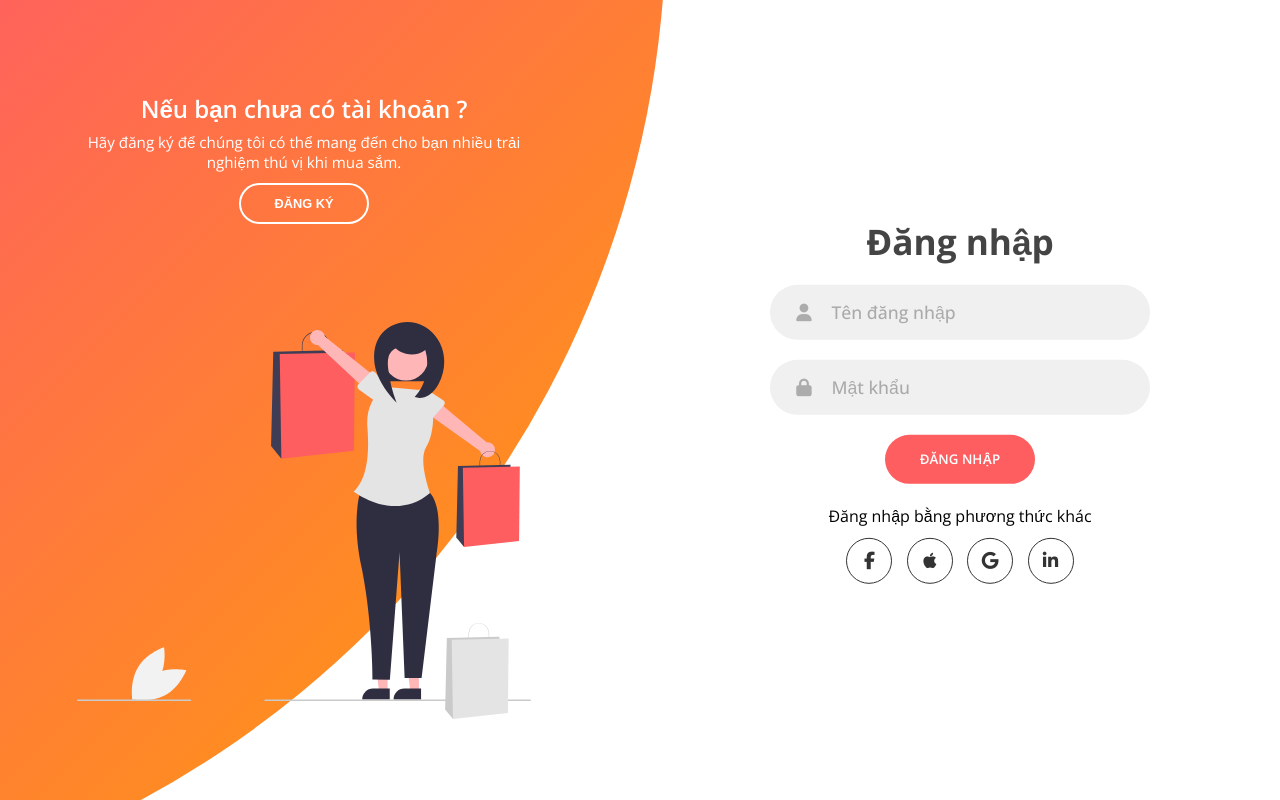
After one commit to bleseneralexander/ecommerce, a PHP site: page /modules_client/header/loginForm.php in a window 1280 px wide. The commit adds this page. Run offline with PHP 8.4, Linux system fonts and the light colour scheme; some libraries are stand-ins or nearby versions.

Commit message:
create login for client

```diff
--- a/index.php
+++ b/index.php
@@ -14,12 +14,11 @@
 
 
     <?php
-        include './admin/modules_admin/config.php';
         session_start();
         // session_destroy();
         if(!isset($_SESSION['login'])){
             include './modules_client/header_login.php';
-        }else{
+        } else {
             include './modules_client/header_loggedin.php';
         }
 
--- /dev/null
+++ b/modules_client/header/loginForm.php
@@ -0,0 +1,119 @@
+<!DOCTYPE html>
+<html lang="en">
+
+<head>
+  <meta charset="UTF-8" />
+  <meta name="viewport" content="width=device-width, initial-scale=1.0" />
+  <script src="https://kit.fontawesome.com/64d58efce2.js" crossorigin="anonymous"></script>
+  <link rel="stylesheet" href="./../style/login.css" />
+  <title>Log in</title>
+</head>
+
+<body>
+  <div class="container">
+    <div class="forms-container">
+      <div class="signin-signup">
+        <!-- Đăng nhập -->
+        <form action="./login.php" class="sign-in-form" method="POST">
+          <h2 class="title">Đăng nhập</h2>
+          <div class="input-field">
+            <i class="fas fa-user"></i>
+            <input type="text" name="username_client" placeholder="Tên đăng nhập" required/>
+          </div>
+          <div class="input-field">
+            <i class="fas fa-lock"></i>
+            <input type="password" name="password_client" placeholder="Mật khẩu" required/>
+          </div>
+          <input type="submit" value="Đăng nhập" class="btn solid" name="btn_login" />
+          <p class="social-text">Đăng nhập bằng phương thức khác</p>
+          <div class="social-media">
+            <a href="#" class="social-icon">
+              <i class="fab fa-facebook-f"></i>
+            </a>
+            <a href="#" class="social-icon">
+              <i class="fab fa-apple"></i>
+            </a>
+            <a href="#" class="social-icon">
+              <i class="fab fa-google"></i>
+            </a>
+            <a href="#" class="social-icon">
+              <i class="fab fa-linkedin-in"></i>
+            </a>
+          </div>
+        </form>
+
+        <!-- Đăng ký -->
+        <form action="./signin.php" class="sign-up-form" method="POST">
+          <h2 class="title">Đăng ký</h2>
+          <div class="input-field">
+            <i class="fas fa-user"></i>
+            <input type="text" name="name_client" placeholder="Họ và tên" required/>
+          </div>
+          <div class="input-field">
+            <i class="fas fa-phone"></i>
+            <input type="text" name="phoneNumber_client" placeholder="Số điện thoại" required/>
+          </div>
+          <div class="input-field">
+            <i class="fas fa-user"></i>
+            <input type="text" name="username_client" placeholder="Tên đăng nhập" required/>
+          </div>
+          <div class="input-field">
+            <i class="fas fa-lock"></i>
+            <input type="password" name="password_client" id="password_client" placeholder="Mật khẩu" required/>
+          </div>
+          <div class="input-field">
+            <i class="fas fa-lock"></i>
+            <input type="password" name="passwordAgain_client" id="passwordAgain_client" placeholder="Nhập lại mật khẩu" required/>
+          </div>
+          <input type="submit" class="btn" value="Đăng ký" name="btn_signin"/>
+          <p class="social-text">Đăng ký bằng phương thức khác</p>
+          <div class="social-media">
+            <a href="#" class="social-icon">
+              <i class="fab fa-facebook-f"></i>
+            </a>
+            <a href="#" class="social-icon">
+              <i class="fab fa-apple"></i>
+            </a>
+            <a href="#" class="social-icon">
+              <i class="fab fa-google"></i>
+            </a>
+            <a href="#" class="social-icon">
+              <i class="fab fa-linkedin-in"></i>
+            </a>
+          </div>
+        </form>
+      </div>
+    </div>
+
+    <div class="panels-container">
+      <div class="panel left-panel">
+        <div class="content">
+          <h3>Nếu bạn chưa có tài khoản ?</h3>
+          <p>
+            Hãy đăng ký để chúng tôi có thể mang đến cho bạn nhiều trải nghiệm thú vị khi mua sắm.
+          </p>
+          <button class="btn transparent" id="sign-up-btn">
+            Đăng ký
+          </button>
+        </div>
+        <img src="./../photo/purchase.svg" class="image" alt="" />
+      </div>
+      <div class="panel right-panel">
+        <div class="content">
+          <h3>Bạn muốn đặt hàng ?</h3>
+          <p>
+            Hãy click vào nút đăng nhập để chúng tôi có thể tiến hành thu nhập những góp ý và xác nhận đơn hàng của bạn.
+          </p>
+          <button class="btn transparent" id="sign-in-btn">
+            Đăng nhập
+          </button>
+        </div>
+        <img src="./../photo/cart.svg" class="image" alt="" />
+      </div>
+    </div>
+  </div>
+
+  <script src="app.js"></script>
+</body>
+
+</html>
--- a/modules_client/header_login.php
+++ b/modules_client/header_login.php
@@ -5,6 +5,6 @@
         <li><a href="#">Trang chủ</a></li>
         <li><a href="#">Sản phẩm</a></li>
         <li><a href="#">Liên hệ</a></li>
-        <li><a href="./modules_client/header/login.php">Đăng nhập</a></li>
+        <li><a href="./modules_client/header/loginForm.php">Đăng nhập</a></li>
     </ul>
 </header>
```
Also changed, not shown: modules_client/header/login.php (+18 -117 lines), modules_client/header/signin.php (+5 -5 lines).
